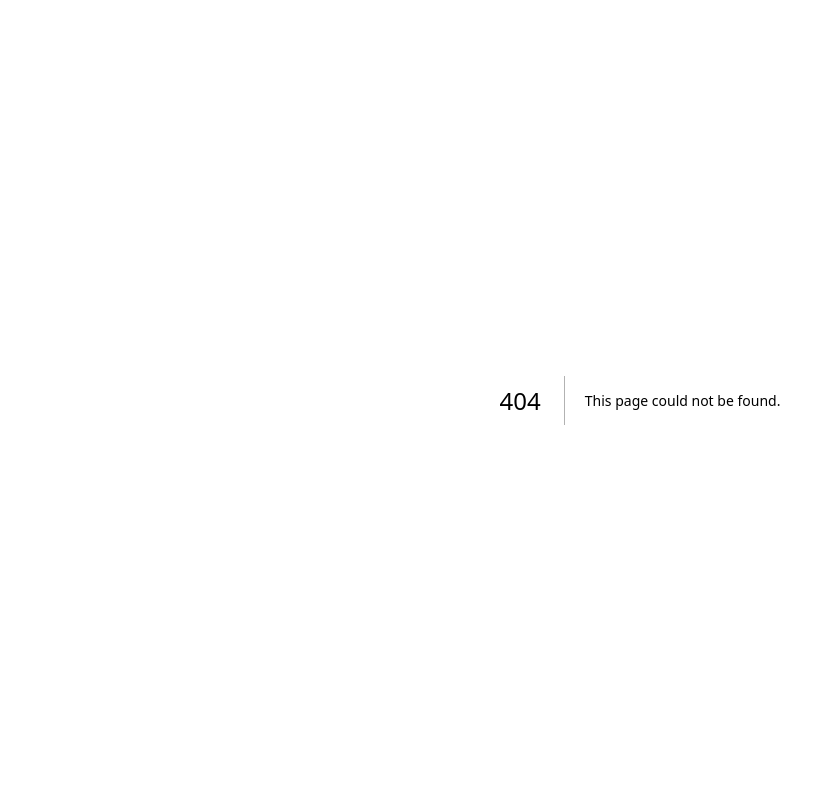
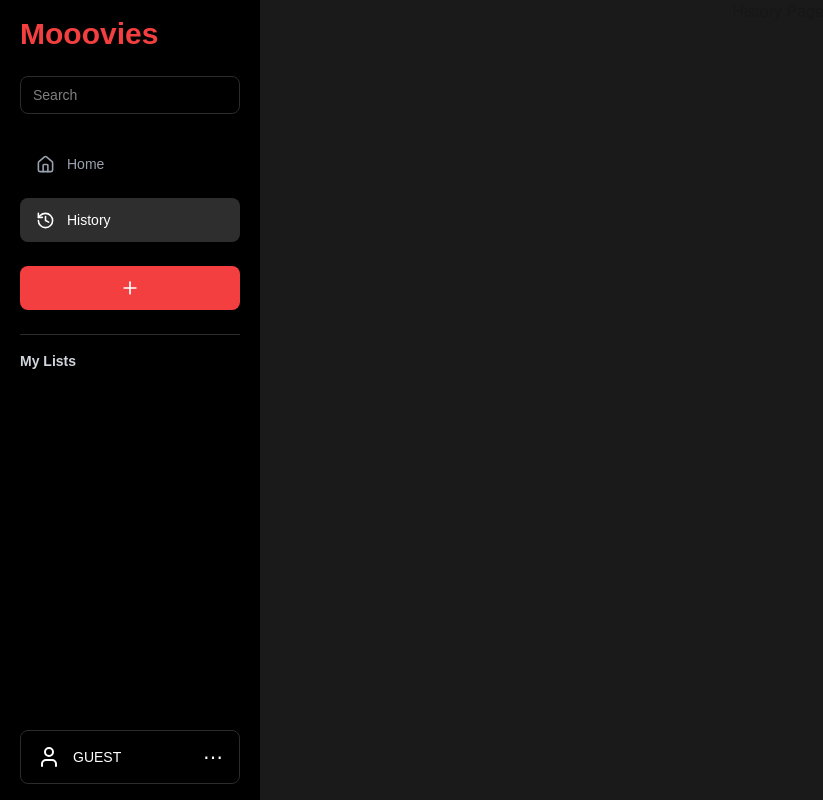
Before and after one commit to karllo2111/Movie-List, a Next.js app: page /History in a window 1280 px wide. Before the commit this address had no page. Shown: the whole page, without its empty margins (0-823 px from the left). Built offline with nearby package versions, Linux system fonts and the light colour scheme.

Commit message:
make other pages and improve ui

```diff
--- /dev/null
+++ b/app/History/page.tsx
@@ -0,0 +1,12 @@
+"use client";
+
+import SideBard from "@/components/SideBard"
+
+export default function HistoryPage() {
+    return (
+        <div className="bg-[#1A1A1A] min-h-screen">
+            <SideBard />
+            <p className="ml-69 flex justify-center items-center ">History Page</p>
+        </div>
+    )
+}
--- /dev/null
+++ b/app/Watchlist/page.tsx
@@ -0,0 +1,12 @@
+"use client";
+
+import SideBard from "@/components/SideBard"
+
+export default function Watchlist() {
+    return (
+        <div className="bg-[#1A1A1A] min-h-screen">
+            <SideBard/>
+            <h1 className="font-bold ml-150 font text-3xl text-[#F33F3F] mb-6">Watchlist eyyy</h1>
+        </div>
+    )
+}
--- a/components/SideBard.tsx
+++ b/components/SideBard.tsx
@@ -1,11 +1,21 @@
+import { History, House, User, Plus } from 'lucide-react';
+import Link from 'next/link';
+import { usePathname } from 'next/navigation';
+
 export default function SideBard() {
+
+    const pathname = usePathname();
+
+    const isActive = (path: string) =>
+        pathname === path
+            ? "bg-[#2e2e2e] text-white"
+            : "text-gray-400";
+
     return (
-        <div className="bg-black text-white flex flex-col text-center fixed h-screen w-[260px] px-5 py-4">
+        <div className="bg-black text-white flex flex-col  fixed h-screen w-[260px] px-5 py-4">
+            <h1 className="font-bold font text-3xl text-[#F33F3F] mb-6">Mooovies</h1>
 
-            <h1 className="font-bold text-3xl text-[#F33F3F] mb-6">Watchlists</h1>
-
-            {/* Search */}
-            <div className="w-full">
+            <div className="w-full flex">
                 <input
                     placeholder="Search"
                     type="text"
@@ -13,34 +23,56 @@ export default function SideBard() {
                 />
             </div>
 
-            {/* Menu */}
             <div className="mt-7 w-full flex flex-col gap-3">
-                <button className="flex items-center gap-3 bg-[#1e1e1e] py-3 px-4 rounded-lg text-sm">
-                    <span>🏠</span> Home
-                </button>
+                <Link
+                    href={"/"}
+                    className={`flex items-center gap-3 py-3 px-4 rounded-lg hover:bg-[#2e2e2e] hover:text-white text-sm transition ${isActive("/")}`}
+                >
+                    <span><House size={19} /></span> Home
+                </Link>
 
-                <button className="flex items-center gap-3 py-3 px-4 rounded-lg text-sm">
-                    <span>⏱️</span> History
-                </button>
+                <Link
+                    href={"/History"}
+                    className={`flex items-center gap-3 py-3 px-4 rounded-lg hover:bg-[#2e2e2e] hover:text-white text-sm transition ${isActive("/History")}`}
+                >
+                    <span><History size={19} /></span> History
+                </Link>
             </div>
 
-            {/* Create watchlist */}
-            <button className="mt-6 w-full bg-[#F33F3F] py-3 rounded-lg text-sm font-medium">
-                + Create watchlist
-            </button>
+            <Link
+                href={"/Watchlist"}
+                className="group mt-6 w-full bg-[#F33F3F] py-3 rounded-lg text-sm font-medium flex items-center justify-center relative overflow-hidden">
+                <span
+                    className="
+                                transition-all duration-300
+                                group-hover:-translate-y-3
+                                group-hover:opacity-0
+                            "
+                >
+                    <Plus size={20} />
+                </span>
 
-            {/* Divider */}
+                <span
+                    className="
+                                absolute
+                                translate-y-3 opacity-0
+                                transition-all duration-300
+                                group-hover:translate-y-0
+                                group-hover:opacity-100
+                            "
+                >
+                    Create watchlist
+                </span>
+
+            </Link>
+
             <div className="mt-6 w-full border-b border-[#2b2b2b]"></div>
-
-            {/* My Lists */}
             <h3 className="mt-4 mb-2 text-sm font-semibold text-gray-300">My Lists</h3>
-
             <div className="flex-1"></div> {/* kosong biar footer turun ke bawah */}
 
-            {/* Account */}
             <div className="w-full flex items-center justify-between border border-[#2b2b2b] rounded-lg py-3 px-4 mt-auto">
                 <div className="flex items-center gap-3">
-                    <span className="text-xl">👤</span>
+                    <span className="text-xl"><User /></span>
                     <p className="text-sm">GUEST</p>
                 </div>
                 <button className="text-xl">⋯</button>
--- a/package.json
+++ b/package.json
@@ -9,6 +9,7 @@
     "lint": "eslint"
   },
   "dependencies": {
+    "lucide-react": "^0.559.0",
     "next": "16.0.7",
     "react": "19.2.0",
     "react-dom": "19.2.0"
```
Also changed, not shown: 1 other file (tests, documents, lock files or other folders).
